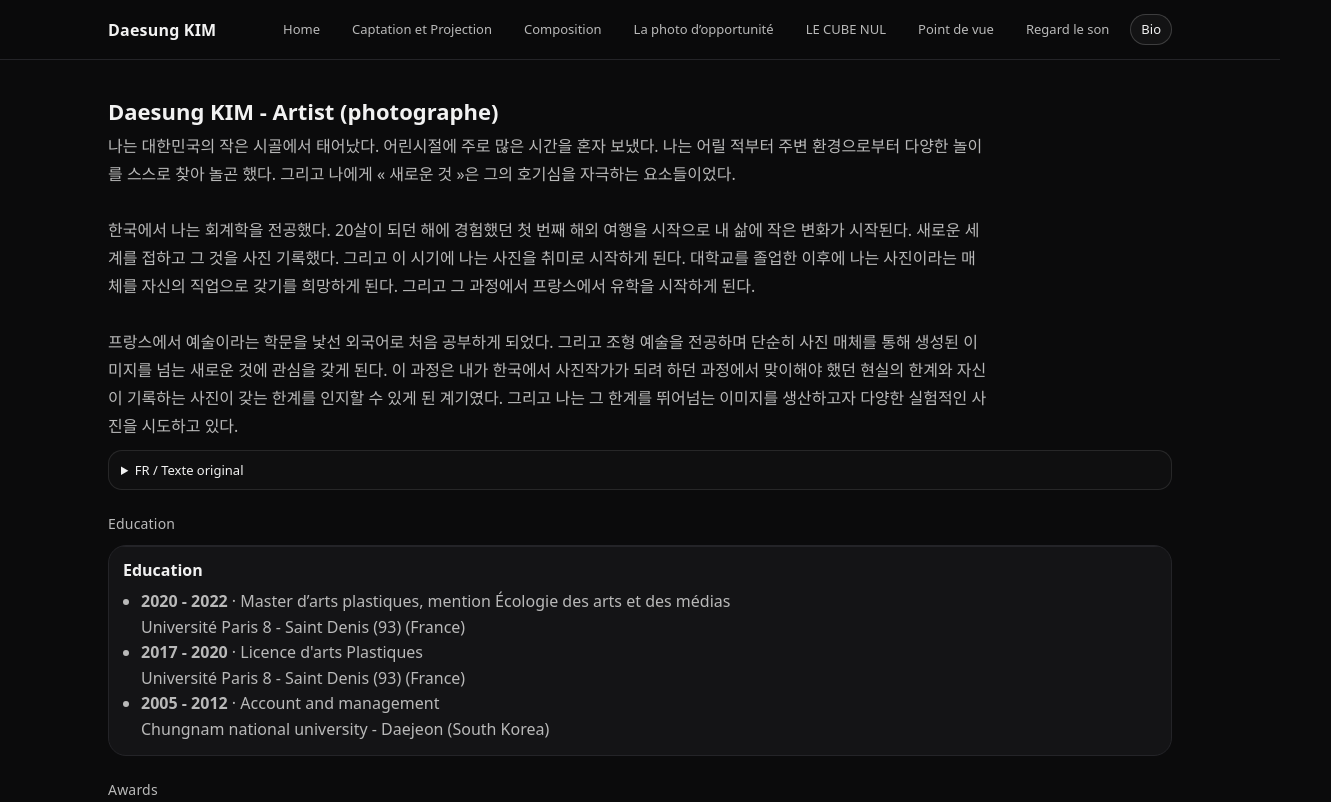
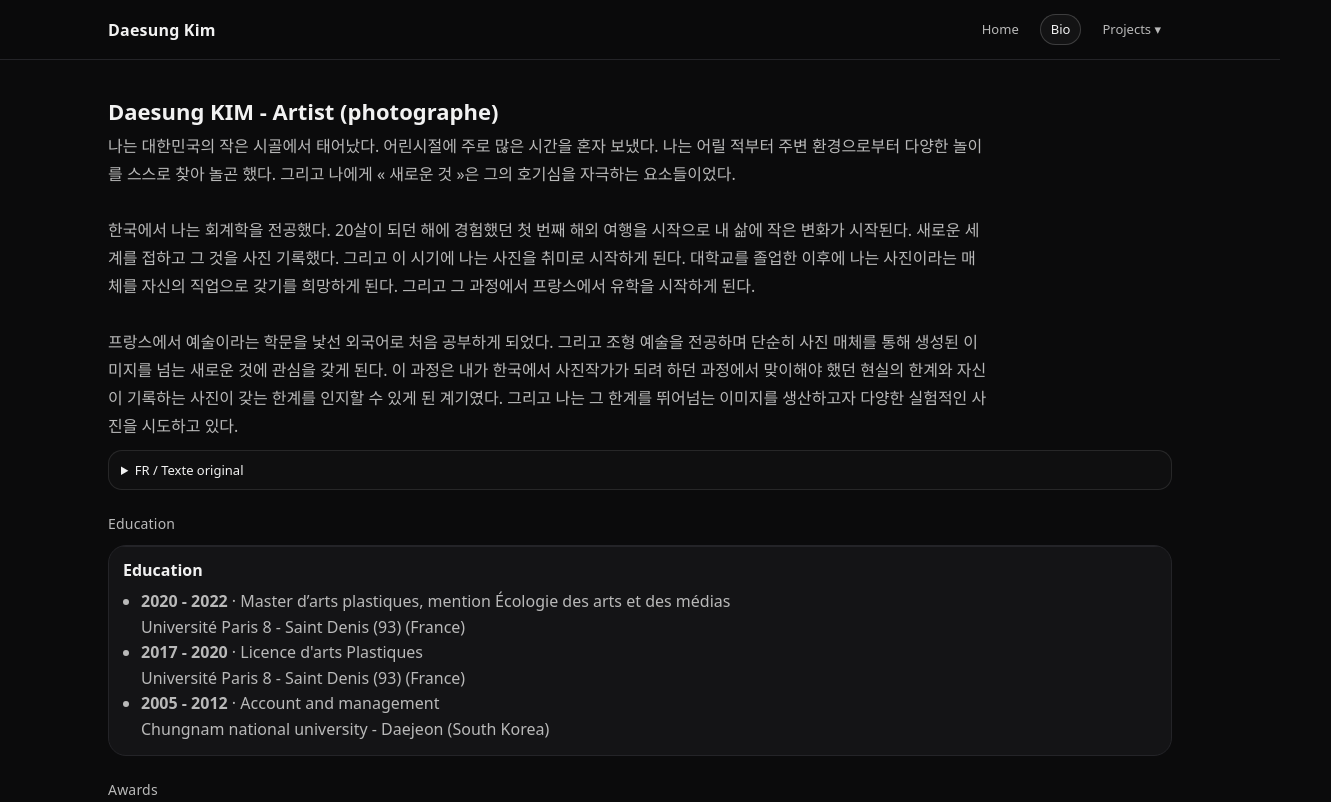
Before and after one commit to Bigstar-K/bigstar-k.github.io, a plain HTML site: page bio.html in a window 1280 px wide. Shown: the top 802 px of the page, 1331 px wide, since content can reach past the window. Drawn offline with Linux system fonts and the light colour scheme.

Commit message:
Update bio.html

```diff
--- a/bio.html
+++ b/bio.html
@@ -7,32 +7,44 @@
   <link rel="stylesheet" href="/site-assets/style.v7.css" />
 </head>
 <body>
+  <head>
+  <meta charset="utf-8" />
+  <meta name="viewport" content="width=device-width, initial-scale=1" />
+  <title>Daesung Kim</title>
+  <link rel="stylesheet" href="/site-assets/style.v7.css" />
+</head>
+<body>
   <header class="topbar">
     <div class="inner">
-      <div class="brand"><a href="/index.html">Daesung KIM</a></div>
+      <div class="brand"><a href="/index.html">Daesung Kim</a></div>
       <button id="burger" class="burger" type="button" aria-expanded="false" aria-controls="mobilemenu">Menu</button>
       <nav class="nav">
           <a data-page href="/index.html">Home</a>
+          <a data-page href="/bio.html">Bio</a>
+<div class="dropdown">
+  <a class="dropbtn" href="/index.html#works">Projects ▾</a>
+  <div class="dropdown-menu" role="menu" aria-label="Projects">
+    <a data-page href="/projects/composition.html">Composition</a>
+    <a data-page href="/projects/point-de-vue.html">Point de vue</a>
+    <a data-page href="/projects/regard-le-son.html">Regard le son</a>
     <a data-page href="/projects/captation-et-projection.html">Captation et Projection</a>
-          <a data-page href="/projects/composition.html">Composition</a>
     <a data-page href="/projects/la-photo-d-opportunite.html">La photo d’opportunité</a>
     <a data-page href="/projects/le-cube-nul.html">LE CUBE NUL</a>
-          <a data-page href="/projects/point-de-vue.html">Point de vue</a>
-          <a data-page href="/projects/regard-le-son.html">Regard le son</a>
-          <a data-page href="/bio.html">Bio</a>
+  </div>
+</div>
 
       </nav>
     </div>
 <div id="mobilemenu" class="mobilemenu" style="display:none">
   <div class="inner">
         <a data-page href="/index.html">Home</a>
+                <a data-page href="/bio.html">Bio</a>
+    <a data-page href="/projects/composition.html">Composition</a>
+    <a data-page href="/projects/point-de-vue.html">Point de vue</a>
+    <a data-page href="/projects/regard-le-son.html">Regard le son</a>
     <a data-page href="/projects/captation-et-projection.html">Captation et Projection</a>
-        <a data-page href="/projects/composition.html">Composition</a>
     <a data-page href="/projects/la-photo-d-opportunite.html">La photo d’opportunité</a>
     <a data-page href="/projects/le-cube-nul.html">LE CUBE NUL</a>
-        <a data-page href="/projects/point-de-vue.html">Point de vue</a>
-        <a data-page href="/projects/regard-le-son.html">Regard le son</a>
-        <a data-page href="/bio.html">Bio</a>
       </div>
     </div>
   </header>
```
Lines whose indentation alone changed are shown as unchanged.
